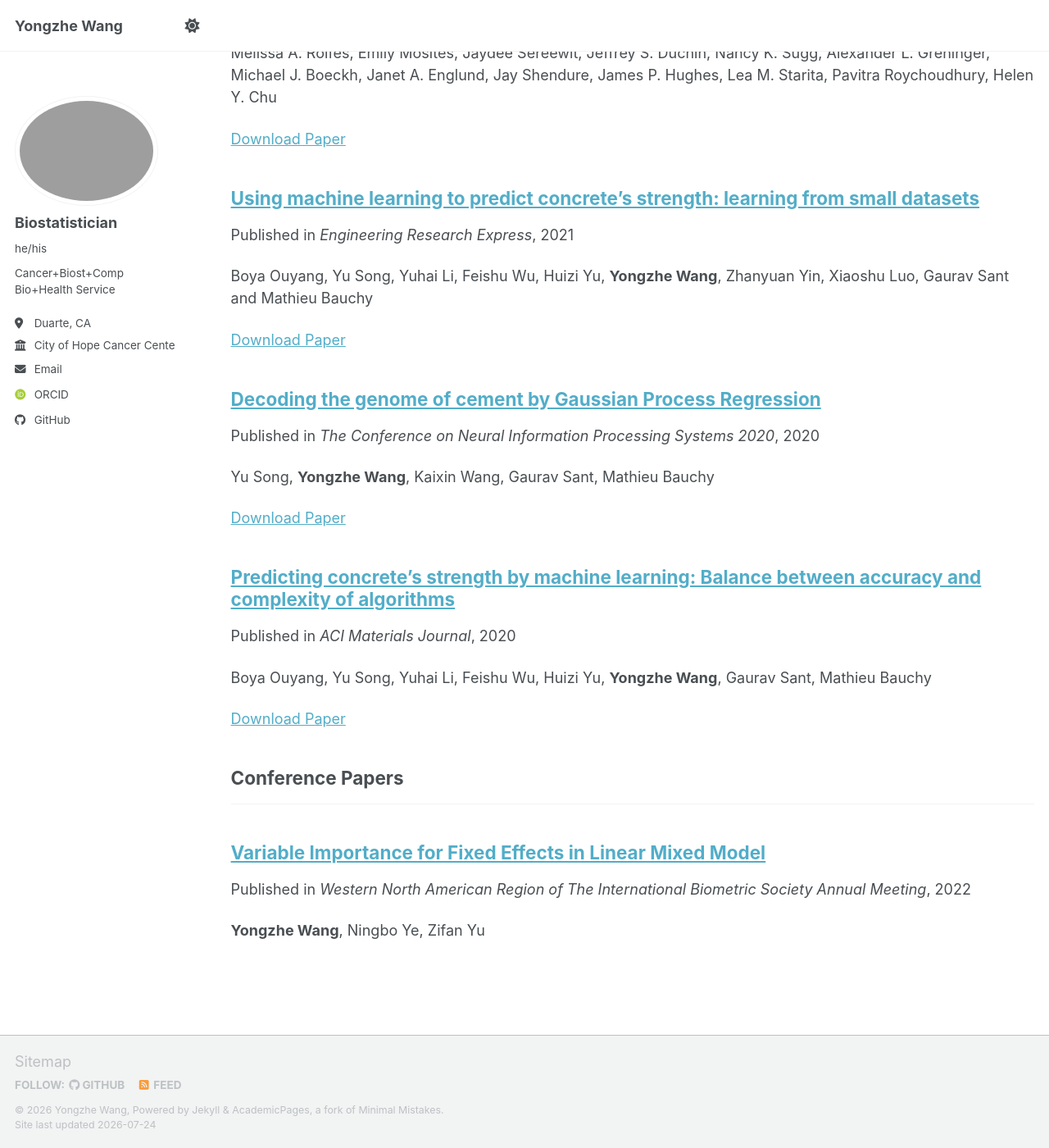
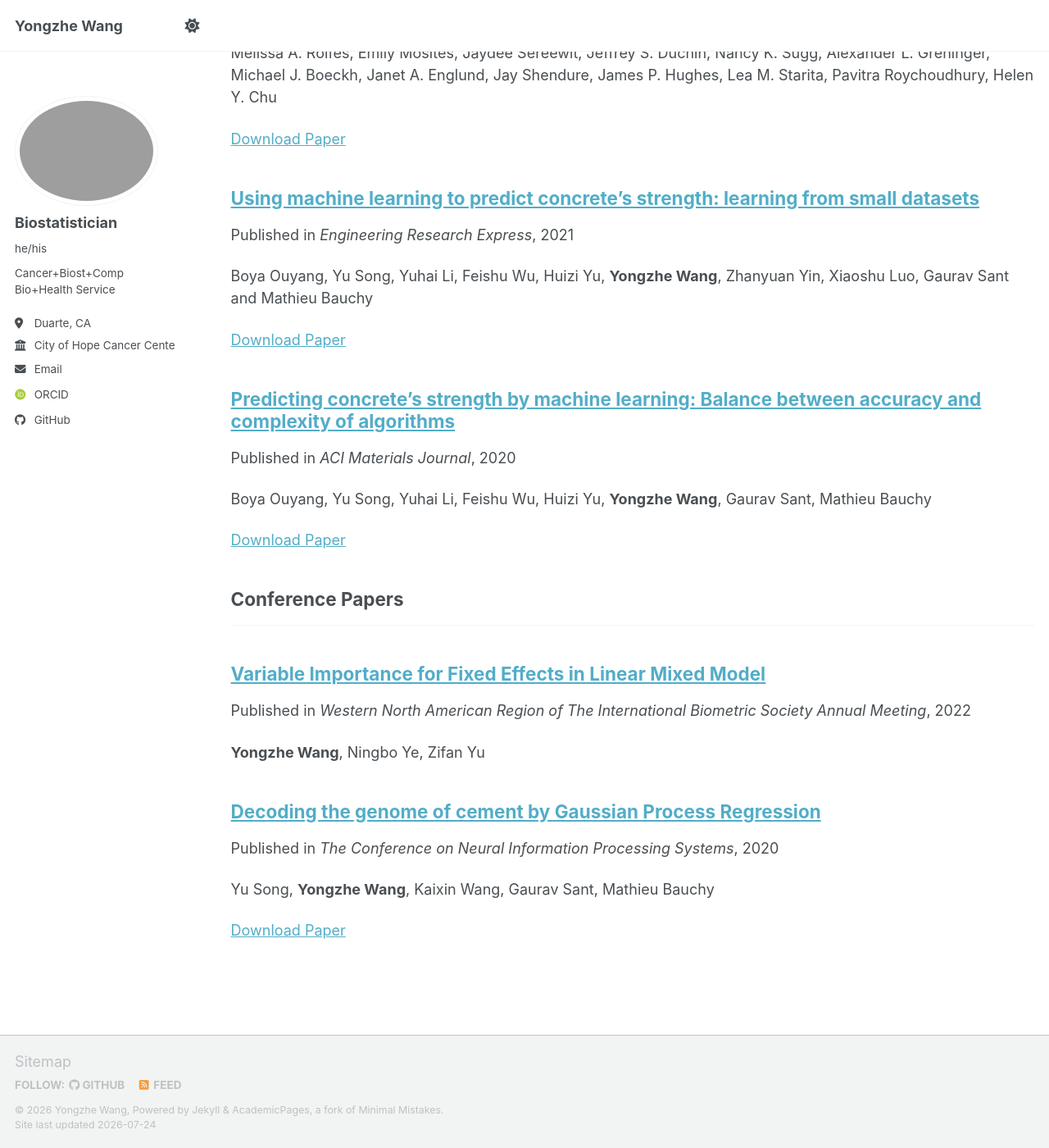
Before and after one commit to YzwIsALaity/yonwang, a Jekyll site: the page built from _pages/publications.html, in a window 1280 px wide and 1400 px high, scrolled down 3214 px. Shown: the whole window at 82% size. Built offline with Jekyll 4.4.1, drawn with Linux system fonts in a browser that asks for light colours; some web fonts are replaced; a script bundle is joined from its source files by our own code; library files that are not in the unit come from our copies.

Commit message:
Update 2020-12-06-paper.md

```diff
--- a/_publications/2020-12-06-paper.md
+++ b/_publications/2020-12-06-paper.md
@@ -1,10 +1,10 @@
 ---
 title: "Decoding the genome of cement by Gaussian Process Regression"
 collection: publications
-category: manuscripts
+category: conferences
 excerpt: 'Yu Song, __Yongzhe Wang__, Kaixin Wang, Gaurav Sant, Mathieu Bauchy'
 date: 2020-12-06
-venue: 'The Conference on Neural Information Processing Systems 2020'
+venue: 'The Conference on Neural Information Processing Systems'
 paperurl: 'https://ml4eng.github.io/camera_readys/38.pdf'
 ---
 Song Y, Wang Y, Wang K, Sant G, Bauchy M. Decoding the genome of cement by Gaussian Process Regression. InProc. of the Conference on Neural Information Processing Systems 2020.
```
